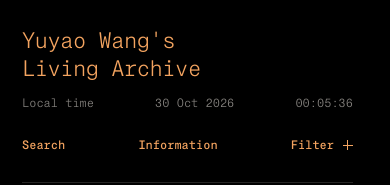
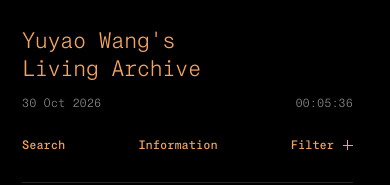
Before and after one commit to yuyaow66/living-archive, a website with bundled scripts: page index.html in a window 390 px wide. Shown: the top 185 px of the page. Built offline with nearby package versions, Linux system fonts and the light colour scheme.

Commit message:
Remove Local time label from archive header

```diff
--- a/index.html
+++ b/index.html
@@ -19,7 +19,7 @@
         <a class="wordmark" href="./" aria-label="Yuyao Wang's Living Archive, home">
           <h1><span>Yuyao Wang's</span><span>Living Archive</span></h1>
         </a>
-        <div class="site-clock" aria-label="Local date and time"><span class="site-clock-label">Local time</span><time id="local-date"></time><time id="local-time"></time></div>
+        <div class="site-clock" aria-label="Local date and time"><time id="local-date"></time><time id="local-time"></time></div>
       </div>
       <nav class="header-actions" aria-label="Main navigation">
         <button class="text-button" id="open-search" aria-haspopup="dialog">Search</button>
--- a/styles.css
+++ b/styles.css
@@ -287,7 +287,6 @@ dialog::backdrop { background: color-mix(in srgb, var(--paper) 65%, transparent)
   .wordmark h1 { font-size: 22px; line-height: 28px; }
   .header-actions { flex-wrap: nowrap; justify-content: flex-end; gap: 8px 18px; padding-top: 2px; padding-bottom: 0; max-width: none; }
   .header-actions button { min-height: 28px; }
-  .site-clock-label { display: none; }
   .menu-button { gap: 9px; }
   .filter-panel { gap: 28px; padding-block: 22px 25px; grid-template-columns: 1.65fr 1fr; }
   .filter-group > div { gap: 10px 18px; }
@@ -333,7 +332,6 @@ dialog::backdrop { background: color-mix(in srgb, var(--paper) 65%, transparent)
   .header-actions button { font-size: 12px; }
   .header-identity { width: 100%; align-items: stretch; }
   .site-clock { justify-content: space-between; }
-  .site-clock-label { display: inline; }
 }
 
 @media (max-width: 420px) {
```
